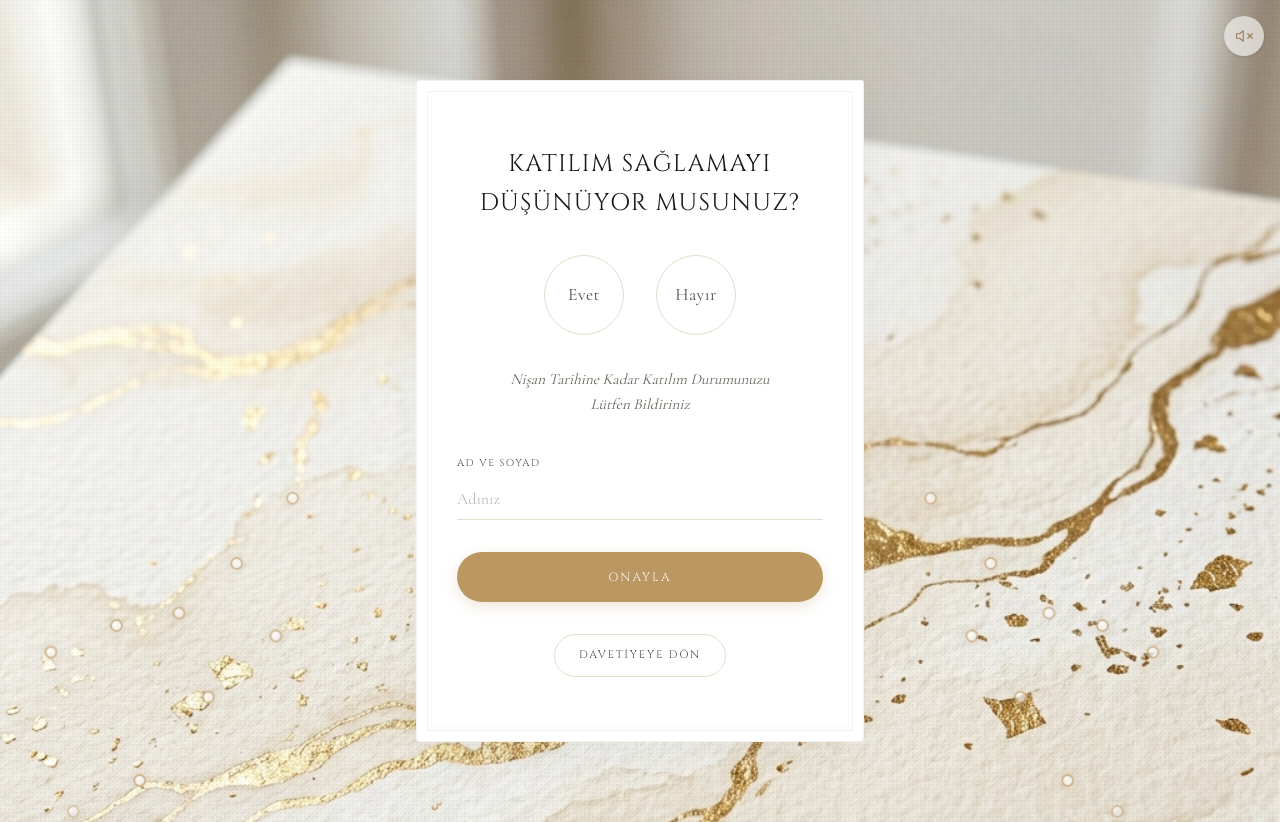
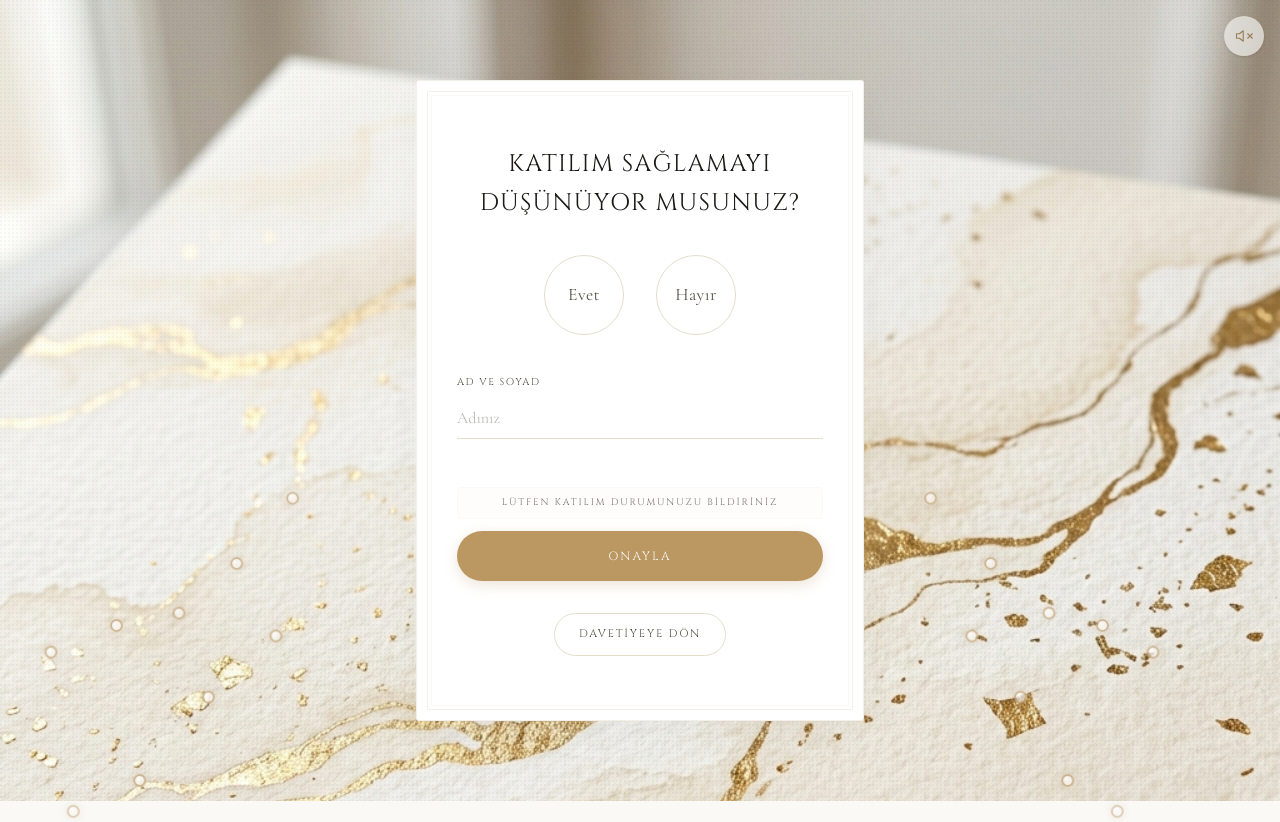
Before and after one commit to alperentagmann/ahmet-nesrin-nisan, a Next.js app: page /invite/rsvp in a window 1280 px wide. After the commit the page ends 801 px from the top, so only its background shows below. Built offline with nearby package versions, Linux system fonts and the light colour scheme.

Commit message:
style: LCV uyari metni (katilim durumu bildirimi) daha dikkat cekici sekilde formun en altina, butonun hemen uzerine alindi

```diff
--- a/app/invite/rsvp/page.tsx
+++ b/app/invite/rsvp/page.tsx
@@ -338,9 +338,7 @@ export default function RsvpPage() {
             </button>
           </div>
 
-          <p className="font-body text-[0.95rem] italic text-ink-soft/90 leading-relaxed text-center">
-            Nişan Tarihine Kadar Katılım Durumunuzu<br />Lütfen Bildiriniz
-          </p>
+
 
           <div className="w-full flex flex-col gap-5 text-left pt-2">
             <label className="flex flex-col gap-2">
@@ -376,9 +374,13 @@ export default function RsvpPage() {
             <p className="font-body text-sm text-[#a85c4a]">{errorMsg}</p>
           )}
 
-          <button
-            type="submit"
-            disabled={status === "submitting"}
+          <div className="w-full flex flex-col gap-3 pt-4">
+            <p className="font-display text-[9.5px] tracking-[0.2em] uppercase text-ink-soft/80 bg-olive-soft/5 py-2 px-3 rounded text-center border border-olive-soft/10">
+              Lütfen katılım durumunuzu bildiriniz
+            </p>
+            <button
+              type="submit"
+              disabled={status === "submitting"}
             className="w-full font-display text-[12px] tracking-[0.18em] uppercase bg-olive text-cream rounded-full px-6 py-4 hover:bg-olive-deep transition-colors duration-300 disabled:opacity-60 cursor-pointer shadow-[0_4px_14px_rgba(197,168,128,0.2)] btn-glow-pulse flex items-center justify-center gap-2"
           >
             {status === "submitting" ? (
@@ -397,6 +399,7 @@ export default function RsvpPage() {
               "Onayla"
             )}
           </button>
+          </div>
 
           <Link
             href="/invite"
```
